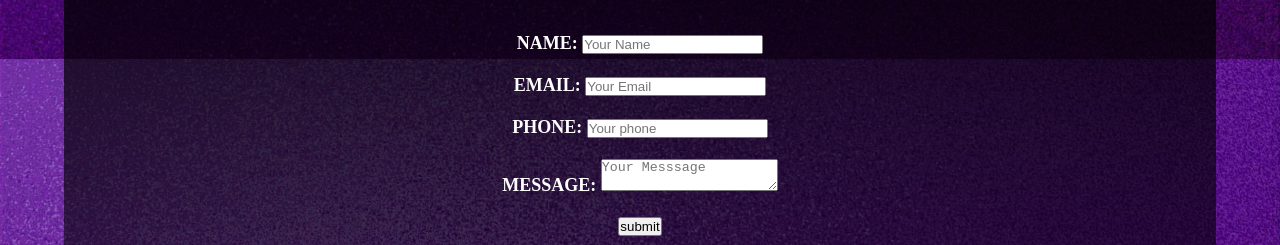
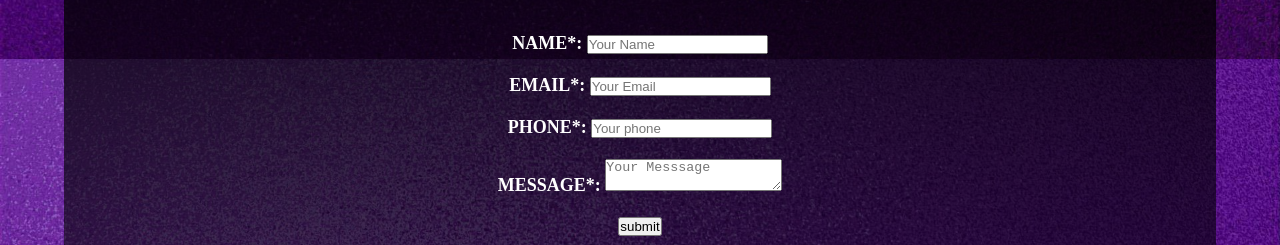
Before and after one commit to Rudresh07/Portfolio, a plain HTML site: page index.html in a window 1280 px wide. Shown: the part 2757-3002 px from the top of the page. Drawn offline with Linux system fonts and the light colour scheme.

Commit message:
Update index.html

```diff
--- a/index.html
+++ b/index.html
@@ -104,14 +104,14 @@
             <h1>CONTACT US</h1><br><br>
             <div class="border"></div>
             <form action="https://docs.google.com/forms/d/e/1FAIpQLSfACRV56hDJX5KE3zy4qHDUe2scSN2rxkrCqSZzzYBDY4jYXw/formResponse" enctype="text/plain" target="hidden_iframe">
-            <div class="name"><label for="name">NAME:</label>
-                <input id="name" type="text" name="entry.2005620554"  placeholder="Your Name"><br><br></div>
-              <div class="email"><label for="email">EMAIL:</label>
-                <input id="email" type="email" name="entry.1045781291" placeholder="Your Email"><br><br></div>
-                <div class="phone"><label for="phone">PHONE:</label>
-                <input id="phone" type="phone" name="entry.1166974658" placeholder="Your phone"><br><br></div>
-                <div class="message"><label for="message">MESSAGE:</label>
-                <textarea id="message" name="entry.839337160" placeholder="Your Messsage"></textarea><br><br></div>
+            <div class="name"><label for="name">NAME*:</label>
+                <input id="name" type="text" name="entry.2005620554"  placeholder="Your Name" required><br><br></div>
+              <div class="email"><label for="email">EMAIL*:</label>
+                <input id="email" type="email" name="entry.1045781291" placeholder="Your Email" required><br><br></div>
+                <div class="phone"><label for="phone">PHONE*:</label>
+                <input id="phone" type="phone" name="entry.1166974658" placeholder="Your phone" required><br><br></div>
+                <div class="message"><label for="message">MESSAGE*:</label>
+                <textarea id="message" name="entry.839337160" placeholder="Your Messsage" required></textarea><br><br></div>
                 <button type="submit">submit</button>
             </form>
             <iframe id="hidden_iframe" name="hidden_iframe" style="display: none;"></iframe>
```
